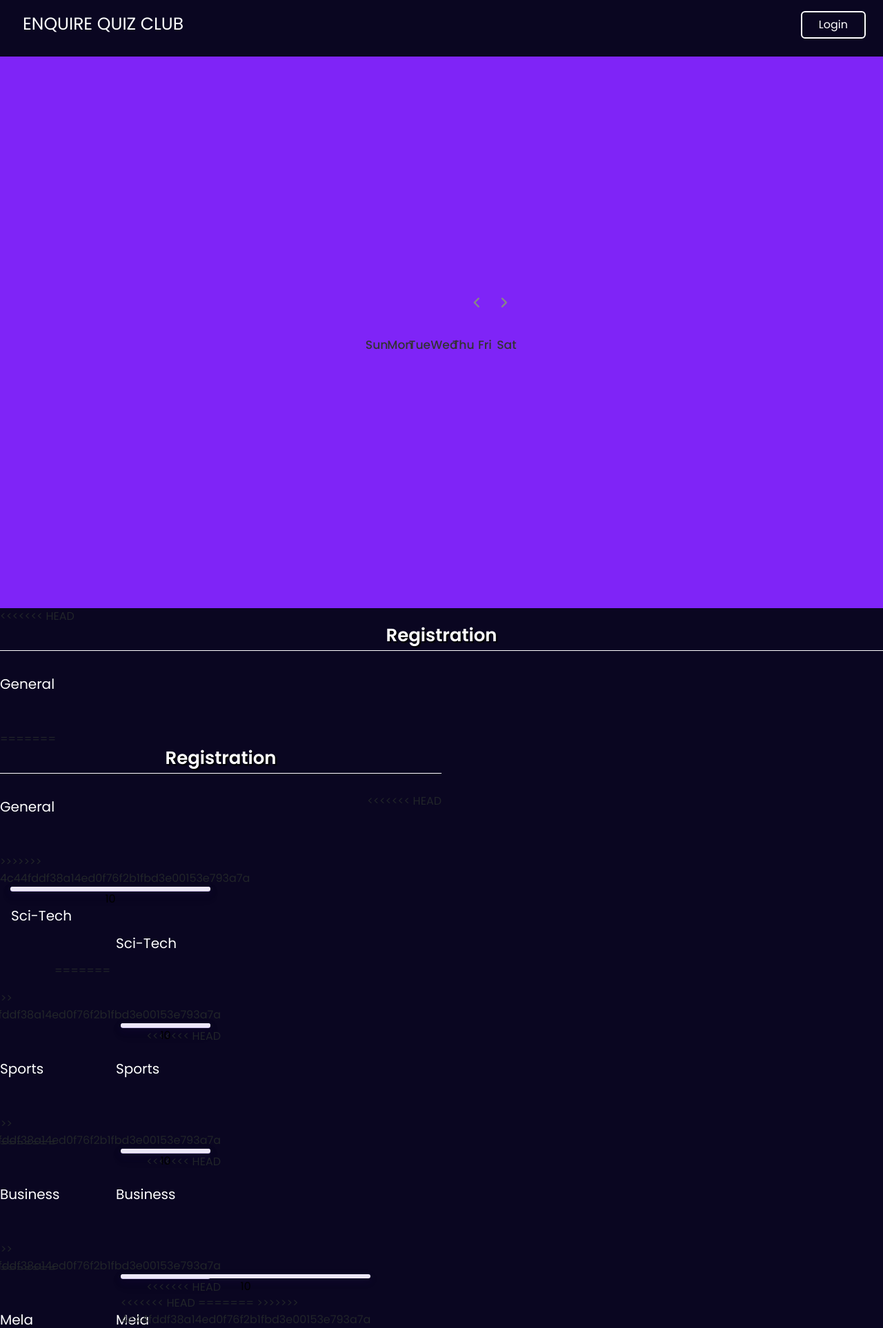
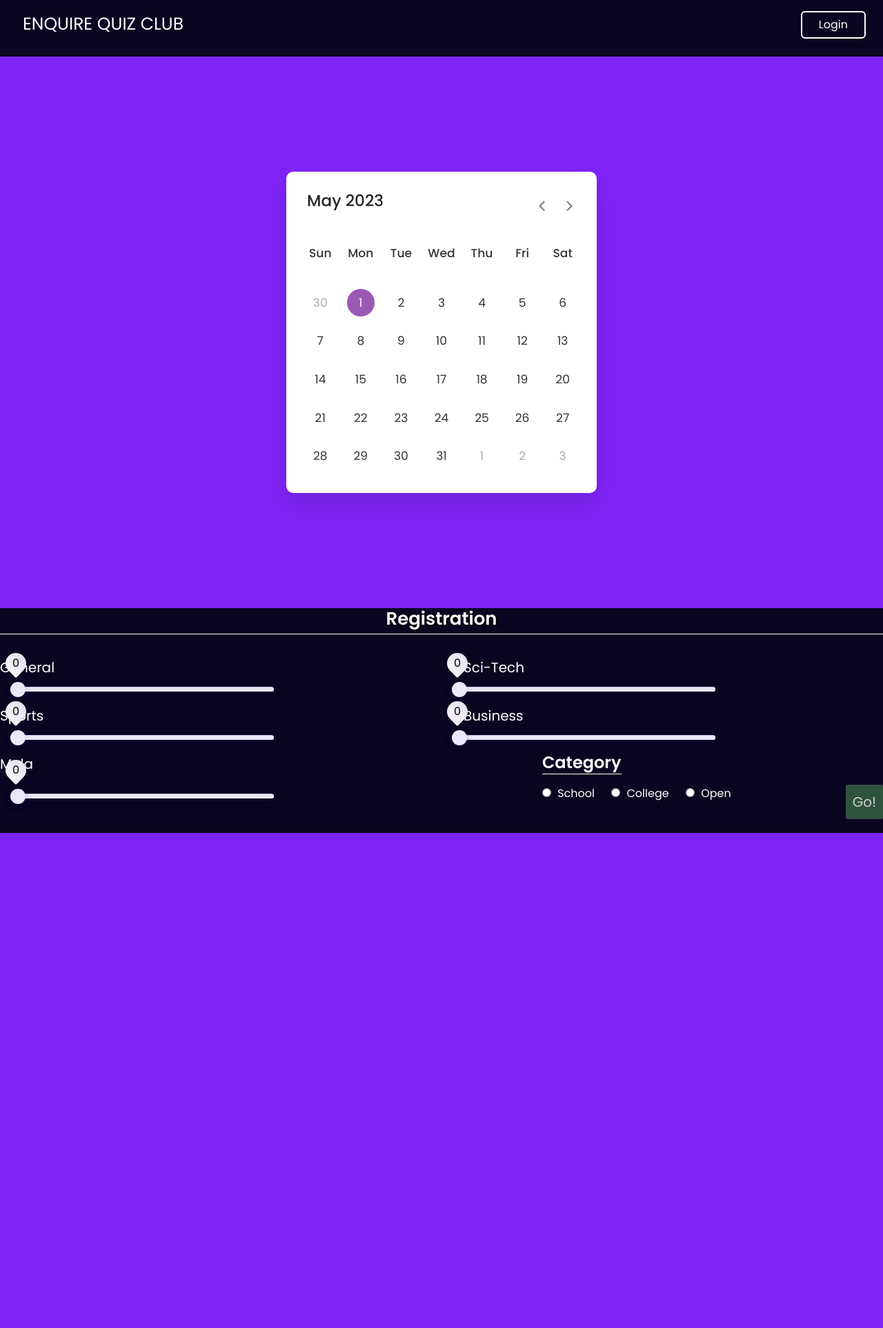
Before and after one commit to dhwanish-3/Enquire-Calendar, a PHP site: page / in a window 1280 px wide. Shown: the top 1926 px of the page at 69% size. After the commit the page ends 1208 px from the top, so only its background shows below. Run offline with PHP 8.4, Linux system fonts and the light colour scheme.

Commit message:
conflict resolved

```diff
--- a/index.html
+++ b/index.html
@@ -114,7 +114,6 @@
     </div>
 </div>
 
-<<<<<<< HEAD
 
 <div class="container1">
   <h1 class="form-title">Registration</h1>
@@ -124,19 +123,6 @@
       <div class="user-input-box">
         <label for="general">General</label>
          <br><br/>
-=======
-<div class="container1">
-  <h1 class="form-title">Registration</h1>
-  <form action="#">
-    <div class="main-user-info">
-
-      <div class="user-input-box">
-        <label for="general">General</label>
-         <br><br/>
-
-
-
->>>>>>> 4c44fddf38a14ed0f76f2b1fbd3e00153e793a7a
        <div class="container">
         <div class="range">
            <div class="range__content">
@@ -155,18 +141,9 @@
         </div>
      </div>
      </div>
-<<<<<<< HEAD
       <div class="user-input-box">
         <label for="scitech">Sci-Tech</label>
         <br><br/>
-=======
-
-      <div class="user-input-box">
-        <label for="scitech">Sci-Tech</label>
-        <br><br/>
-
-
->>>>>>> 4c44fddf38a14ed0f76f2b1fbd3e00153e793a7a
         <div class="container">
           <div class="range">
              <div class="range__content">
@@ -184,21 +161,10 @@
              </div>
           </div>
        </div>
-<<<<<<< HEAD
       </div>
       <div class="user-input-box">
         <label for="sports">Sports</label>
         <br><br/>
-=======
-
-      </div>
-
-      <div class="user-input-box">
-        <label for="sports">Sports</label>
-        <br><br/>
-
-
->>>>>>> 4c44fddf38a14ed0f76f2b1fbd3e00153e793a7a
         <div class="container">
           <div class="range">
              <div class="range__content">
@@ -216,21 +182,10 @@
              </div>
           </div>
        </div>
-<<<<<<< HEAD
       </div>
       <div class="user-input-box">
         <label for="business">Business</label>
         <br><br/>
-=======
-
-      </div>
-
-      <div class="user-input-box">
-        <label for="business">Business</label>
-        <br><br/>
-
-
->>>>>>> 4c44fddf38a14ed0f76f2b1fbd3e00153e793a7a
         <div class="container">
           <div class="range">
              <div class="range__content">
@@ -243,30 +198,14 @@
                       <span class="range__value-number" id="range-number4">10</span>
                    </div>
                 </div>
-<<<<<<< HEAD
-=======
-
->>>>>>> 4c44fddf38a14ed0f76f2b1fbd3e00153e793a7a
                 <input type="range" class="range__input" id="range-input4" name="business" min="0" max="10" value="0" step="1">
              </div>
           </div>
        </div>
-<<<<<<< HEAD
       </div>
       <div class="user-input-box">
         <label for="mela">Mela</label>
         <br><br/>
-=======
-
-      </div>
-
-      <div class="user-input-box">
-        <label for="mela">Mela</label>
-        <br><br/>
-
-
-
->>>>>>> 4c44fddf38a14ed0f76f2b1fbd3e00153e793a7a
         <div class="container">
           <div class="range">
              <div class="range__content">
@@ -279,18 +218,10 @@
                       <span class="range__value-number" id="range-number5">50</span>
                    </div>
                 </div>
-<<<<<<< HEAD
-=======
-
->>>>>>> 4c44fddf38a14ed0f76f2b1fbd3e00153e793a7a
                 <input type="range" class="range__input" id="range-input5" name="mela" min="0" max="10" value="0" step="1">
              </div>
           </div>
        </div>
-<<<<<<< HEAD
-=======
-
->>>>>>> 4c44fddf38a14ed0f76f2b1fbd3e00153e793a7a
     </div>
     <div class="type-details-box">
       <span class="type-title">Category</span>
@@ -315,11 +246,5 @@
     <script src="https://cdn.jsdelivr.net/npm/bootstrap@5.0.2/dist/js/bootstrap.min.js" integrity="sha384-cVKIPhGWiC2Al4u+LWgxfKTRIcfu0JTxR+EQDz/bgldoEyl4H0zUF0QKbrJ0EcQF" crossorigin="anonymous"></script>
     <script src="script.js"> </script>
 
-<<<<<<< HEAD
   </body>
-=======
-
-<script src="script.js">  </script>
-</body>
->>>>>>> 4c44fddf38a14ed0f76f2b1fbd3e00153e793a7a
 </html>
--- a/script.js
+++ b/script.js
@@ -152,11 +152,6 @@ prevNextIcon.forEach(icon => {
     });
 });
 
-<<<<<<< HEAD
-=======
-
-
->>>>>>> 4c44fddf38a14ed0f76f2b1fbd3e00153e793a7a
 for(let i=1;i<6;i++){
   const rangeThumb = document.getElementById(`range-thumb${i}`),
         rangeNumber = document.getElementById(`range-number${i}`),
@@ -164,40 +159,13 @@ for(let i=1;i<6;i++){
         rangeInput = document.getElementById(`range-input${i}`)
 
   const rangeInputSlider = () =>{
-<<<<<<< HEAD
      rangeNumber.textContent = rangeInput.value
      const thumbPosition = (rangeInput.value / rangeInput.max),
      space = rangeInput.offsetWidth - rangeThumb.offsetWidth
      rangeThumb.style.left = (thumbPosition * space) + 'px'
      rangeLine.style.width = rangeInput.value + '%'
-=======
-
-     // Insert the value of the input range
-     rangeNumber.textContent = rangeInput.value
-
-     // Calculate the position of the input thumb
-     // rangeInput.value = 50, rangeInput.max = 100, (50 / 100 = 0.5)
-     // rangeInput.offsetWidth = 248, rangeThumb.offsetWidth = 32, (248 - 32 = 216)
-     const thumbPosition = (rangeInput.value / rangeInput.max),
-           space = rangeInput.offsetWidth - rangeThumb.offsetWidth
-
-     // We insert the position of the input thumb
-     // thumbPosition = 0.5, space = 216 (0.5 * 216 = 108)
-     rangeThumb.style.left = (thumbPosition * space) + 'px'
-
-     // We insert the width to the slider with the value of the input value
-     // rangeInput.value = 50, ancho = 50%
-     rangeLine.style.width = rangeInput.value + '%'
-
-     // We call the range input
->>>>>>> 4c44fddf38a14ed0f76f2b1fbd3e00153e793a7a
      rangeInput.addEventListener('input', rangeInputSlider)
   }
 
   rangeInputSlider()
   }
-<<<<<<< HEAD
-
-=======
-
->>>>>>> 4c44fddf38a14ed0f76f2b1fbd3e00153e793a7a
--- a/style.css
+++ b/style.css
@@ -380,7 +380,6 @@ a {
   /*.5rem = 8px | 1rem = 16px ...*/
   --body-font: "Montserrat", sans-serif;
   --h1-font-size: 1.5rem;
-<<<<<<< HEAD
 }
 * {
   box-sizing: border-box;
@@ -423,66 +422,6 @@ a {
   width: 0;
 }
 
-=======
-}
-
-/*=============== BASE ===============*/
-* {
-  box-sizing: border-box;
-  padding: 0;
-  margin: 0;
-}
-
-/* body { */
-  /* font-family: var(--body-font); */
-  /* background-color: var(--body-color); */
-/* } */
-
-/*=============== RANGE SLIDER ===============*/
-/* .container { */
-  /* height: 10vh; */
-  /* margin-inline: 1.5rem; */
-  /* display: grid; */
-  /* place-items: center; */
-/* } */
-
-/* Custom input range */
-.range {
-  height: 7px;
-  width: 100%;
-  max-width: 382px;
-  background-color: var(--first-color-light);
-  border-radius: 4rem;
-  box-shadow: 0 6px 16px hsla(256, 79%, 9%, 0.15);
-  padding-inline: 0.0rem;
-  display: grid;
-}
-
-
-.range__content {
-  position: relative;
-  width: 100%;
-  display: grid;
-  place-items: center;
-}
-
-.range__slider {
-  width: 100%;
-  height: 6px;
-  background-color: var(--first-color-lighten);
-  border-radius: 4rem;
-  box-shadow: 0 4px 12px hsla(256, 72%, 24%, .2);
-  overflow: hidden;
-}
-
-.range__slider-line {
-  width: 100%;
-  height: 100%;
-  background: var(--gradient-color);
-  width: 0;
-}
-
->>>>>>> 4c44fddf38a14ed0f76f2b1fbd3e00153e793a7a
 .range__thumb {
   width: 22px;
   height: 22px;
@@ -491,10 +430,6 @@ a {
   box-shadow: 0 0 12px hsla(256, 72%, 24%, .2);
   position: absolute;
 }
-<<<<<<< HEAD
-=======
-
->>>>>>> 4c44fddf38a14ed0f76f2b1fbd3e00153e793a7a
 /* Value input range */
 .range__value {
   width: 30px;
@@ -507,7 +442,6 @@ a {
   transform: rotate(-45deg);
   display: grid;
   place-items: center;
-<<<<<<< HEAD
 }
 
 .range__value-number {
@@ -538,41 +472,6 @@ a {
 .range__input::-webkit-slider-thumb:hover {
   cursor: pointer;
 }
-=======
-}
-
-.range__value-number {
-  transform: rotate(45deg);
-  color: #000000;
-  font-size: 60;
-}
-
-/* Default input range */
-.range__input {
-  appearance: none;
-  width: 100%;
-  height: 16px;
-  position: absolute;
-  opacity: 0;
-}
-
-.containerDhwa{
-  margin-left: 0%;
-}
-
-
-.range__input::-webkit-slider-thumb {
-  appearance: none;
-  width: 22px;
-  height: 22px;
-}
-
-.range__input::-webkit-slider-thumb:hover {
-  cursor: pointer;
-}
-
-
->>>>>>> 4c44fddf38a14ed0f76f2b1fbd3e00153e793a7a
 /* Import Google font - Poppins */
 @import url('https://fonts.googleapis.com/css2?family=Poppins:wght@400;500;600&display=swap');
 .wrapper{
```
